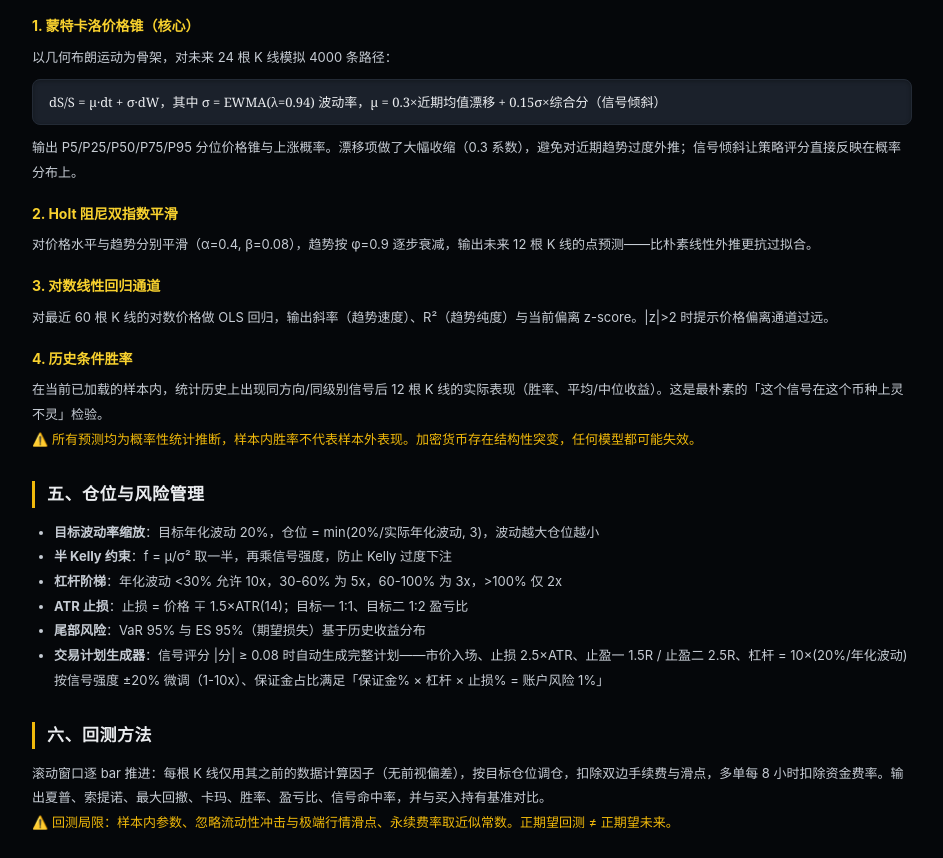
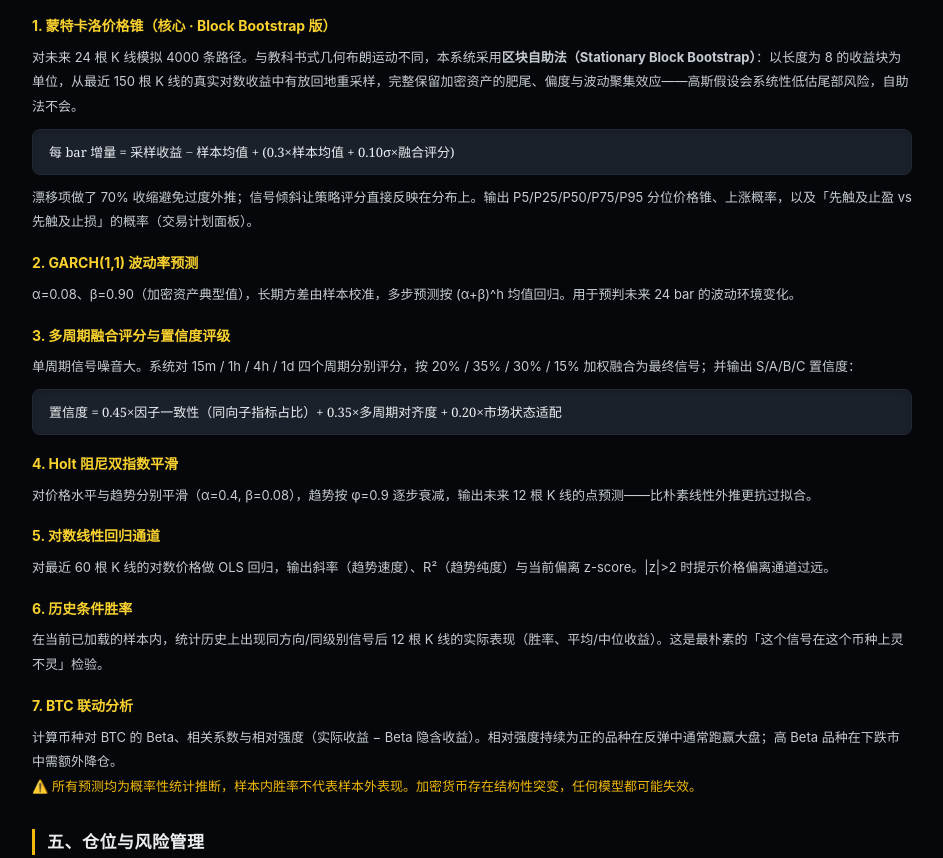
Before and after one commit to dongshg3/binance-quant, a website built with Vite: page strategy.html in a window 1280 px wide. Shown: the part 1320-2178 px from the top of the page, without its empty margins (168-1111 px from the left). Built offline with nearby package versions, Linux system fonts and the light colour scheme.

Commit message:
deploy: strategy.html

```diff
--- a/strategy.html
+++ b/strategy.html
@@ -60,16 +60,23 @@
   <p>三者合成「趋势市 / 震荡市 / 过渡态」。趋势市中趋势与动量因子可信度高；震荡市中均值回归因子更可靠；过渡态建议降仓观望。</p>
 
   <h2>四、预测模块</h2>
-  <h4>1. 蒙特卡洛价格锥（核心）</h4>
-  <p>以几何布朗运动为骨架，对未来 24 根 K 线模拟 4000 条路径：</p>
-  <div class="formula">dS/S = μ·dt + σ·dW，其中 σ = EWMA(λ=0.94) 波动率，μ = 0.3×近期均值漂移 + 0.15σ×综合分（信号倾斜）</div>
-  <p>输出 P5/P25/P50/P75/P95 分位价格锥与上涨概率。漂移项做了大幅收缩（0.3 系数），避免对近期趋势过度外推；信号倾斜让策略评分直接反映在概率分布上。</p>
-  <h4>2. Holt 阻尼双指数平滑</h4>
+  <h4>1. 蒙特卡洛价格锥（核心 · Block Bootstrap 版）</h4>
+  <p>对未来 24 根 K 线模拟 4000 条路径。与教科书式几何布朗运动不同，本系统采用<b>区块自助法（Stationary Block Bootstrap）</b>：以长度为 8 的收益块为单位，从最近 150 根 K 线的真实对数收益中有放回地重采样，完整保留加密资产的肥尾、偏度与波动聚集效应——高斯假设会系统性低估尾部风险，自助法不会。</p>
+  <div class="formula">每 bar 增量 = 采样收益 − 样本均值 + (0.3×样本均值 + 0.10σ×融合评分)</div>
+  <p>漂移项做了 70% 收缩避免过度外推；信号倾斜让策略评分直接反映在分布上。输出 P5/P25/P50/P75/P95 分位价格锥、上涨概率，以及「先触及止盈 vs 先触及止损」的概率（交易计划面板）。</p>
+  <h4>2. GARCH(1,1) 波动率预测</h4>
+  <p>α=0.08、β=0.90（加密资产典型值），长期方差由样本校准，多步预测按 (α+β)^h 均值回归。用于预判未来 24 bar 的波动环境变化。</p>
+  <h4>3. 多周期融合评分与置信度评级</h4>
+  <p>单周期信号噪音大。系统对 15m / 1h / 4h / 1d 四个周期分别评分，按 20% / 35% / 30% / 15% 加权融合为最终信号；并输出 S/A/B/C 置信度：</p>
+  <div class="formula">置信度 = 0.45×因子一致性（同向子指标占比）+ 0.35×多周期对齐度 + 0.20×市场状态适配</div>
+  <h4>4. Holt 阻尼双指数平滑</h4>
   <p>对价格水平与趋势分别平滑（α=0.4, β=0.08），趋势按 φ=0.9 逐步衰减，输出未来 12 根 K 线的点预测——比朴素线性外推更抗过拟合。</p>
-  <h4>3. 对数线性回归通道</h4>
-  <p>对最近 60 根 K 线的对数价格做 OLS 回归，输出斜率（趋势速度）、R²（趋势纯度）与当前偏离 z-score。|z|>2 时提示价格偏离通道过远。</p>
-  <h4>4. 历史条件胜率</h4>
+  <h4>5. 对数线性回归通道</h4>
+  <p>对最近 60 根 K 线的对数价格做 OLS 回归，输出斜率（趋势速度）、R²（趋势纯度）与当前偏离 z-score。|z|&gt;2 时提示价格偏离通道过远。</p>
+  <h4>6. 历史条件胜率</h4>
   <p>在当前已加载的样本内，统计历史上出现同方向/同级别信号后 12 根 K 线的实际表现（胜率、平均/中位收益）。这是最朴素的「这个信号在这个币种上灵不灵」检验。</p>
+  <h4>7. BTC 联动分析</h4>
+  <p>计算币种对 BTC 的 Beta、相关系数与相对强度（实际收益 − Beta 隐含收益）。相对强度持续为正的品种在反弹中通常跑赢大盘；高 Beta 品种在下跌市中需额外降仓。</p>
   <p style="color:var(--accent);">⚠️ 所有预测均为概率性统计推断，样本内胜率不代表样本外表现。加密货币存在结构性突变，任何模型都可能失效。</p>
 
   <h2>五、仓位与风险管理</h2>
@@ -84,6 +91,8 @@
 
   <h2>六、回测方法</h2>
   <p>滚动窗口逐 bar 推进：每根 K 线仅用其之前的数据计算因子（无前视偏差），按目标仓位调仓，扣除双边手续费与滑点，多单每 8 小时扣除资金费率。输出夏普、索提诺、最大回撤、卡玛、胜率、盈亏比、信号命中率，并与买入持有基准对比。</p>
+  <h4>样本外验证（Walk-Forward）</h4>
+  <p>回测自动按时间切分为前 70%（样本内）与后 30%（样本外）分别运行。若样本外夏普保持样本内的 50% 以上且为正，说明策略衰减可控；样本外显著恶化或为负则判定为过拟合，页面会明确警示。<b>看回测请永远先看样本外那一列。</b></p>
   <p style="color:var(--accent);">⚠️ 回测局限：样本内参数、忽略流动性冲击与极端行情滑点、永续费率取近似常数。正期望回测 ≠ 正期望未来。</p>
 
   <h2>七、使用建议</h2>
```
